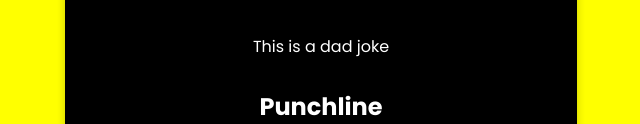
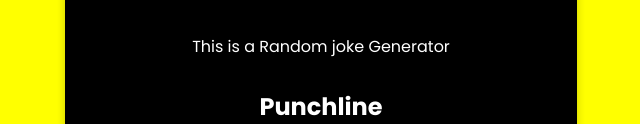
Before and after one commit to shaikMahammedarif/udemy-cicd-demo, a plain HTML site: page index.html in a window 1280 px wide. Shown: the part 303-427 px from the top of the page, without its empty margins (319-959 px from the left). Drawn offline with Linux system fonts and the light colour scheme; a web font is replaced by a local one.

Commit message:
changed the para element in the index.html

```diff
--- a/index.html
+++ b/index.html
@@ -11,7 +11,7 @@
     <div class="container">
         <div class="jokesection">
                 <img src="/images/stock-photo-the-emoji-yellow-face-lol-laugh-and-crying-tear-icon-669849526-removebg-preview.png   " class="image"alt="Randomjoke">
-                <p class="jokepara" id="jokepart">This is a dad joke</p>
+                <p class="jokepara" id="jokepart">This is a Random joke Generator</p>
                 <h1 id="jokeheading" class="jokehead">Punchline </h1>
                 <button class="jokebtn" id="jokebutton">Get a Random joke</button>
         </div>
```
